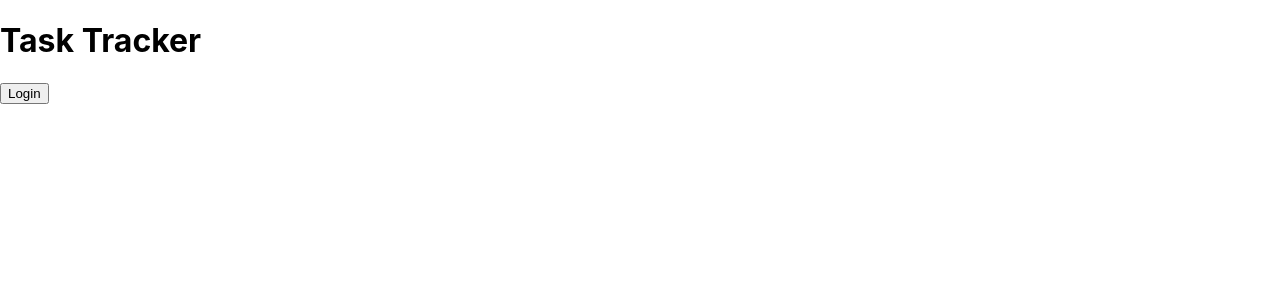
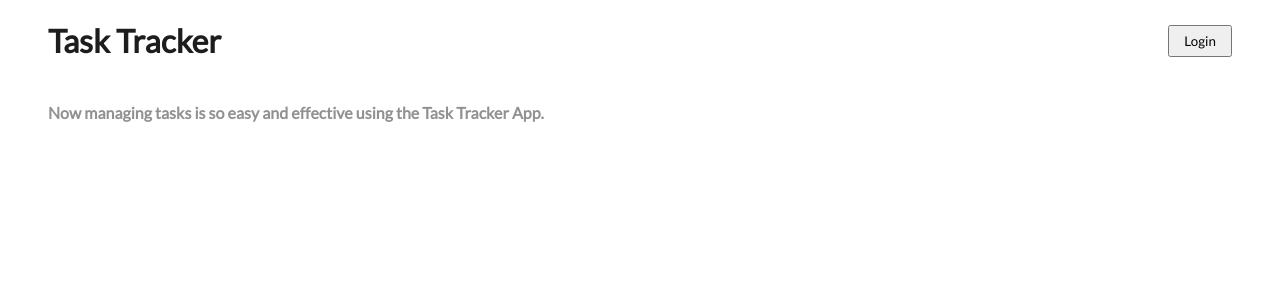
Before and after one commit to PayalSasmal10/ToDo-FullStack, a React (Create React App) app in the folder todo-project/todo-ui/: page / in a window 1280 px wide. Shown: the top 300 px of the page. Built offline with nearby package versions, Linux system fonts and the light colour scheme.

Commit message:
lato font added

```diff
--- a/todo-project/todo-ui/public/index.html
+++ b/todo-project/todo-ui/public/index.html
@@ -8,6 +8,10 @@
   <meta name="theme-color" content="#000000" />
   <meta name="description" content="Web site created using create-react-app" />
   <link rel="apple-touch-icon" href="%PUBLIC_URL%/logo192.png" />
+  <!-- Google Font -->
+  <link rel="preconnect" href="https://fonts.googleapis.com">
+  <link rel="preconnect" href="https://fonts.gstatic.com" crossorigin>
+  <link href="https://fonts.googleapis.com/css2?family=Lato:wght@300;400&display=swap" rel="stylesheet">
   <!--
       manifest.json provides metadata used when your web app is installed on a
       user's mobile device or desktop. See https://developers.google.com/web/fundamentals/web-app-manifest/
--- a/todo-project/todo-ui/src/App.css
+++ b/todo-project/todo-ui/src/App.css
@@ -0,0 +1,3 @@
+* {
+  font-family: 'Lato', sans-serif;
+}
--- a/todo-project/todo-ui/src/components/homepage/homepage.js
+++ b/todo-project/todo-ui/src/components/homepage/homepage.js
@@ -1,13 +1,22 @@
 import React from 'react';
 import { Link } from 'react-router-dom';
+import './homepage.scss';
 
 const HomePage = () => {
   return (
-    <div>
-      <h1>Task Tracker</h1>
-      <Link to="/login">
-        <button>Login</button>
-      </Link>
+    <div className="homepage">
+      <div className="heading">
+        <h1>Task Tracker</h1>
+        <Link to="/login">
+          <button>Login</button>
+        </Link>
+      </div>
+      <div className="content">
+        <h4>
+          Now managing tasks is so easy and effective using the{' '}
+          <strong>Task Tracker</strong> App.
+        </h4>
+      </div>
     </div>
   );
 };
--- /dev/null
+++ b/todo-project/todo-ui/src/components/homepage/homepage.scss
@@ -0,0 +1,23 @@
+.homepage {
+  margin: 0rem 3rem;
+}
+
+.heading {
+  display: flex;
+  justify-content: space-between;
+  align-items: center;
+
+  h1 {
+    color: #1d1d1d;
+  }
+
+  button {
+    min-width: 4rem;
+    min-height: 2rem;
+    cursor: pointer;
+  }
+}
+
+.content h4 {
+  color: #919191;
+}
```
Also changed, not shown: todo-project/todo-ui/src/images/task-svg.svg (added).
